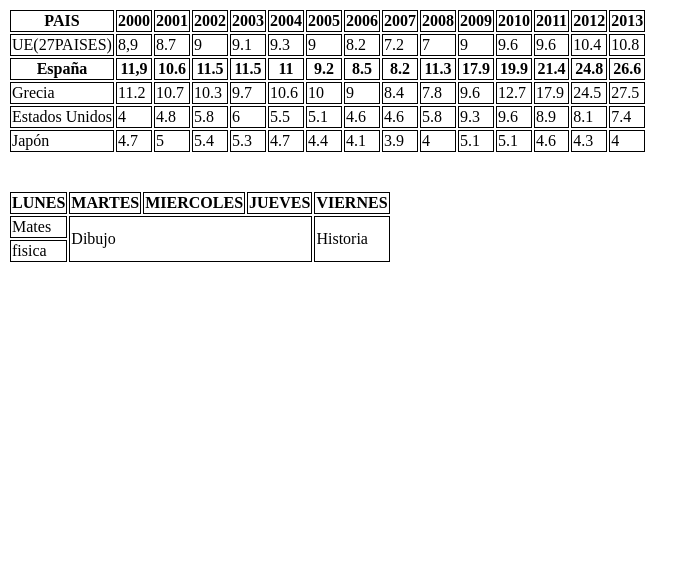
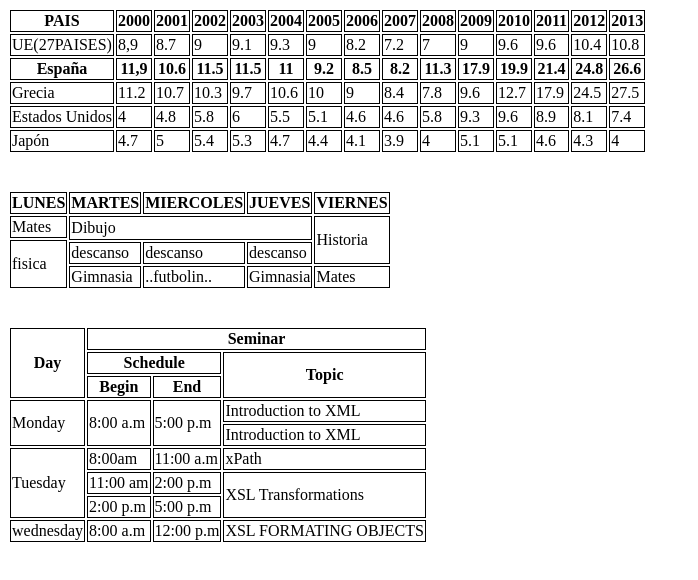
Before and after one commit to Tsammet/tablas, a plain HTML site: page index.html in a window 1280 px wide. Shown: the whole page, without its empty margins (0-698 px from the left). Drawn offline with Linux system fonts and the light colour scheme.

Commit message:
segundo commit

```diff
--- a/index.html
+++ b/index.html
@@ -141,21 +141,86 @@
                     <th>JUEVES</th>
                     <th>VIERNES</th>
                 </tr>
-                <tbody>
 
+                <tr>
+                    <td>Mates</td>
+                    <td colspan="3" rowspan="2">Dibujo</td>
+                    <td rowspan="3">Historia</td>
+                </tr>
+
+                <tr>
+                    <td rowspan="3">fisica</td>
+                </tr>
+
+                <tr>
+                    <td>descanso</td>
+                    <td>descanso</td>
+                    <td>descanso</td>
+                </tr>
+
+                <tr>
+                    <td>Gimnasia</td>
+                    <td>..futbolin..</td>
+                    <td>Gimnasia</td>
+                    <td>Mates</td>
+                </tr>
+
+
+            </table>
+        </div>
+
+        <br><br>
+
+        <div class="tabla3">
+            <table>
+
+                <thead>
                     <tr>
-                        <td>Mates</td>
-                        <td colspan="3" rowspan="3">Dibujo</td>
-                        <td rowspan="3">Historia</td>
+                        <th rowspan="3">Day</th>
+                        <th colspan = "3">Seminar</th>
+                    </tr>
+                    <tr>
+                        <th colspan="2">Schedule</th>
+                        <th rowspan="2">Topic</th>
+                    </tr>
+                    <tr>
+                        <th>Begin</th>
+                        <th>End</th>
+                    </tr>
+                    <tr>
+                        <td rowspan="2">Monday</td>
+                        <td rowspan="2">8:00 a.m</td>
+                        <td rowspan="2">5:00 p.m</td>
+                        <td rowspan="1">Introduction to XML</td>
 
+                    </tr>
+                    <tr>
+                        <td rowspan="1">Introduction to XML</td>
+                    </tr>
+                    <tr>
+                        <td rowspan="3">Tuesday</td>
+                        <td>8:00am</td>
+                        <td>11:00 a.m</td>
+                        <td rowspan="1">xPath</td>
                     </tr>
 
                     <tr>
-                        <td rowspan="2">fisica</td>
+                        <td>11:00 am</td>
+                        <td>2:00 p.m</td>
+                        <td rowspan="2">XSL Transformations</td>
+                    </tr>
+                    <tr>
+                        <td>2:00 p.m</td>
+                        <td>5:00 p.m</td>
+                    </tr>
+                    <tr>
+                        <td>wednesday</td>
+                        <td>8:00 a.m</td>
+                        <td>12:00 p.m</td>
+                        <td>XSL FORMATING OBJECTS</td>
                     </tr>
 
-                </tbody>
-
+                </thead>
             </table>
         </div>
 
```
